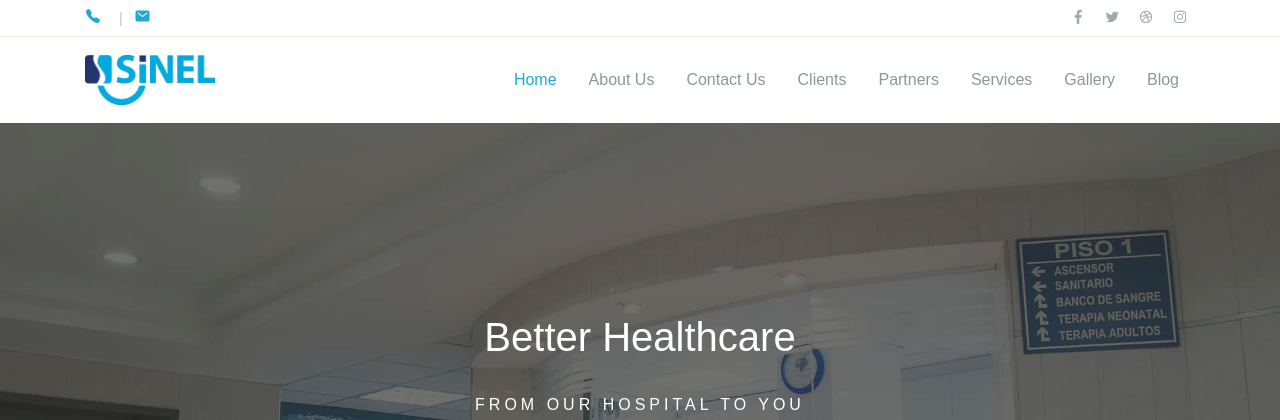
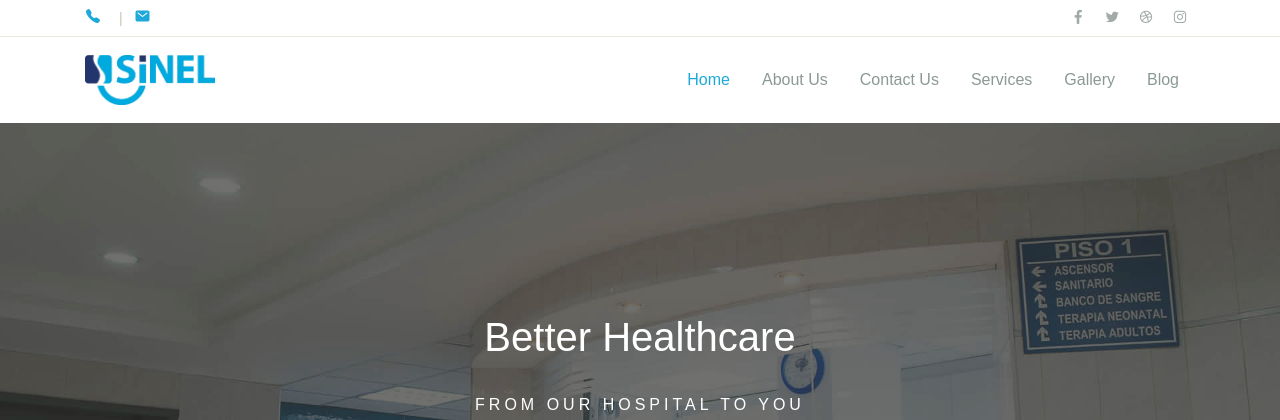
Before and after one commit to DCIT-208-ANALYTICA/sinel_web, a Django app: page / in a window 1280 px wide. Shown: the top 420 px of the page. Run offline with Django 3.2, Linux system fonts and the light colour scheme; data that the repository does not hold is empty; some libraries are stand-ins or nearby versions; some web fonts are replaced.

Commit message:
removed clients and partners menu

```diff
--- a/website/templates/website/base_template.html
+++ b/website/templates/website/base_template.html
@@ -79,12 +79,6 @@
             </li>
             <li class="nav-item {% block contact_active %}{% endblock %}">
               <a class="nav-link" href="{% url 'website:contact' %}">Contact Us</a>
-            </li>
-            <li class="nav-item {% block client_active %}{% endblock %}">
-              <a class="nav-link" href="{% url 'website:index' %}">Clients</a>
-            </li>
-            <li class="nav-item {% block partners_active %}{% endblock %}">
-              <a class="nav-link" href="{% url 'website:index' %}">Partners</a>
             </li>
             <div class="dropdown">
               <li class="nav-item {% block services_active %}{% endblock %}">
```
